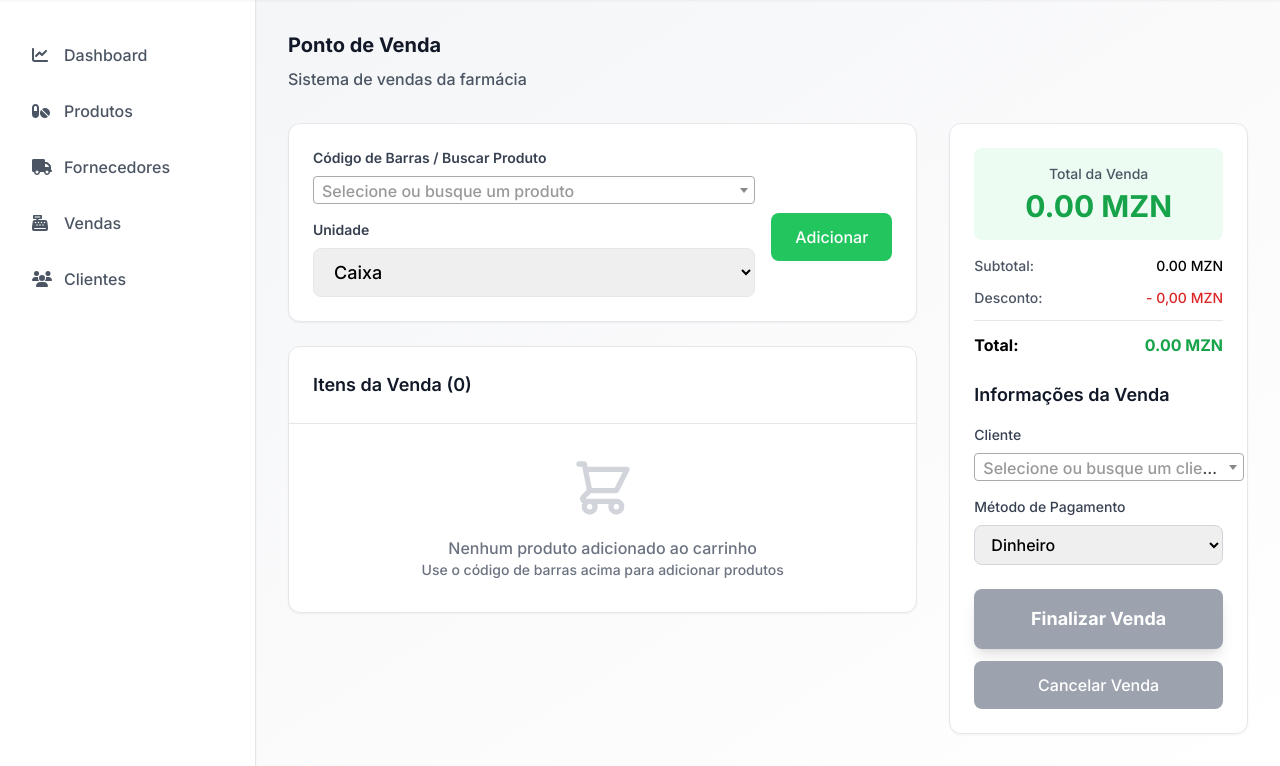
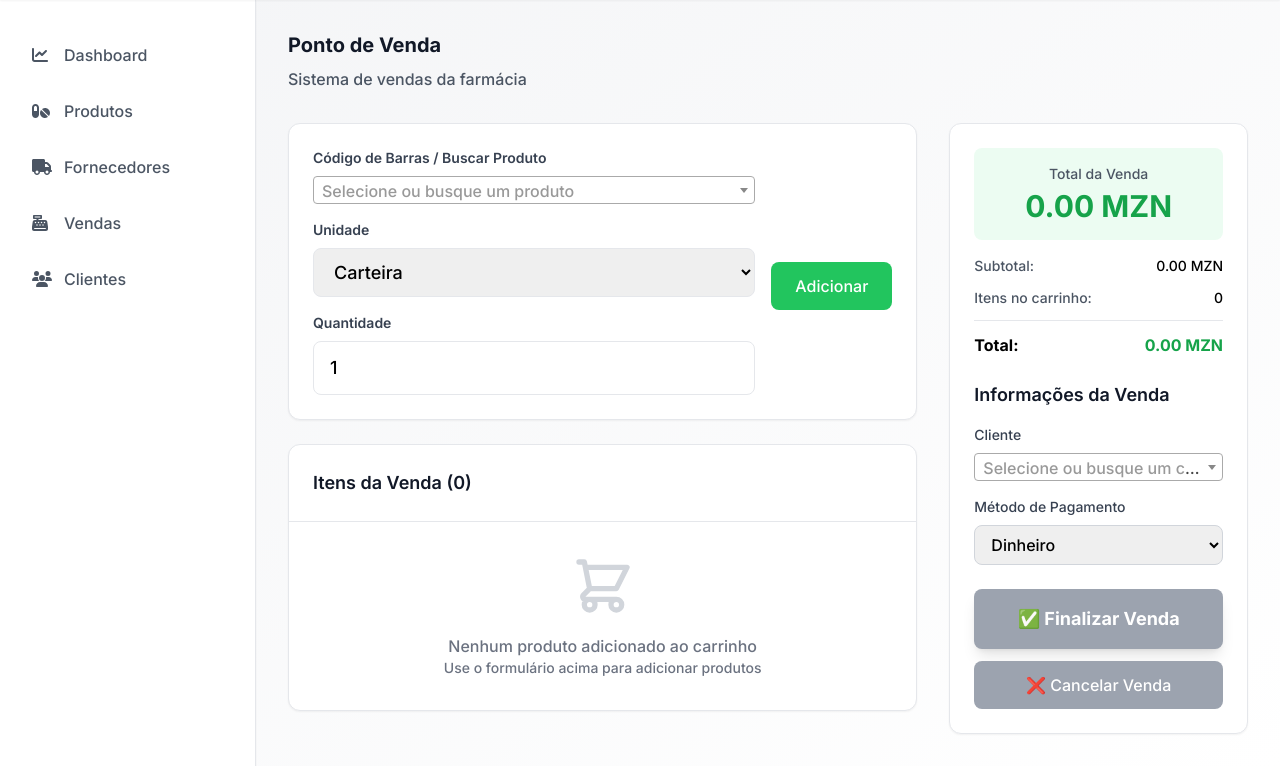
Before and after one commit to yrnsaraiva/pharmaSys, a Django app: page /vendas/criar/ in a window 1280 px wide. Shown: the part 65-831 px from the top of the page. Run offline with Django 5.2, Linux system fonts and the light colour scheme; a user stored in the database is signed in; data comes from the database, SQL or seed files in the repository; some libraries are stand-ins or nearby versions.

Commit message:
tela_vendas

```diff
--- a/vendas/templates/vendas/criar_venda.html
+++ b/vendas/templates/vendas/criar_venda.html
@@ -28,10 +28,21 @@
                                             required>
                                         <option value="" disabled selected>Selecione ou busque um produto</option>
                                         {% for produto in produtos %}
-                                            <option value="{{ produto.id }}">{{ produto.nome }}
-                                                - {{ produto.codigo_barras }}</option>
+                                            <!-- ✅ CORREÇÃO: Verificar se produto tem nome -->
+                                            {% if produto.nome %}
+                                            <option value="{{ produto.id }}"
+                                                    data-preco-venda="{{ produto.preco_venda|default:0 }}"
+                                                    data-preco-carteira="{{ produto.preco_carteira_calculado|default:0 }}"
+                                                    data-carteiras-caixa="{{ produto.carteiras_por_caixa|default:1 }}">
+                                                {{ produto.nome }} - {{ produto.codigo_barras|default:"Sem código" }}
+                                                (Estoque: {{ produto.estoque_total|default:0 }})
+                                            </option>
+                                            {% endif %}
+                                        {% empty %}
+                                            <option value="">Nenhum produto cadastrado</option>
                                         {% endfor %}
                                     </select>
+
                                     <label class="block text-sm font-semibold text-gray-700 mt-4 mb-2">
                                         Unidade
                                     </label>
@@ -39,8 +50,16 @@
                                             class="w-full px-4 py-3 border border-pharmacy-gray rounded-lg focus:ring-2 focus:ring-pharmacy-green focus:border-transparent transition-all text-lg"
                                             required>
                                         <option value="caixa">Caixa</option>
-                                        <option value="carteira">Carteira</option>
+                                        <option value="carteira" selected>Carteira</option>
                                     </select>
+
+                                    <!-- ✅ ADICIONAR: Campo de quantidade -->
+                                    <label class="block text-sm font-semibold text-gray-700 mt-4 mb-2">
+                                        Quantidade
+                                    </label>
+                                    <input type="number" name="quantidade" value="1" min="1"
+                                           class="w-full px-4 py-3 border border-pharmacy-gray rounded-lg focus:ring-2 focus:ring-pharmacy-green focus:border-transparent transition-all text-lg"
+                                           required>
 
                                 </div>
                                 <button class="bg-pharmacy-green hover:bg-pharmacy-green-dark text-white px-6 py-3 rounded-lg transition-colors font-medium mt-7"
@@ -76,6 +95,9 @@
                                             Produto
                                         </th>
                                         <th class="px-6 py-3 text-center text-xs font-semibold text-gray-600 uppercase tracking-wider">
+                                            Unidade
+                                        </th>
+                                        <th class="px-6 py-3 text-center text-xs font-semibold text-gray-600 uppercase tracking-wider">
                                             Qtd
                                         </th>
                                         <th class="px-6 py-3 text-right text-xs font-semibold text-gray-600 uppercase tracking-wider">
@@ -91,33 +113,39 @@
                                     </thead>
                                     <tbody class="divide-y divide-pharmacy-gray">
                                     {% for produto in cart %}
+                                        <!-- ✅ CORREÇÃO: Verificar se produto tem dados -->
+                                        {% if produto.nome and produto.preco_venda is not None %}
                                         <tr>
                                             <td class="px-6 py-4 text-sm text-gray-700">
-                                                <div class="font-medium">{{ produto.nome }}</div>
-                                                <div class="text-xs text-gray-500">{{ produto.codigo_barras }}</div>
+                                                <div class="font-medium">{{ produto.nome|default:"Produto sem nome" }}</div>
+                                                <div class="text-xs text-gray-500">{{ produto.codigo_barras|default:"Sem código" }}</div>
+                                                <div class="text-xs text-gray-400">{{ produto.categoria_nome|default:"" }}</div>
+                                            </td>
+                                            <td class="px-6 py-4 text-center text-sm text-gray-600">
+                                                {{ produto.unidade|default:"carteira" }}
                                             </td>
                                             <td class="px-6 py-4 text-center">
                                                 <form method="POST" action="{% url 'atualizar_quantidade' produto.id %}"
                                                       class="flex items-center justify-center space-x-2">
                                                     {% csrf_token %}
-
                                                     <input type="number" name="quantidade"
-                                                           value="{{ produto.quantidade }}"
-                                                           min="1" class="w-12 text-center border rounded py-1"
+                                                           value="{{ produto.quantidade|default:1 }}"
+                                                           min="1" class="w-16 text-center border rounded py-1 px-2"
                                                            onchange="this.form.submit()">
                                                 </form>
                                             </td>
                                             <td class="px-6 py-4 text-right text-sm text-gray-700">
-                                                {{ produto.preco_venda|floatformat:2 }} MZN
+                                                {{ produto.preco_venda|default:0|floatformat:2 }} MZN
                                             </td>
                                             <td class="px-6 py-4 text-right text-sm text-gray-700 font-semibold">
-                                                {{ produto.subtotal|floatformat:2 }} MZN
+                                                {{ produto.subtotal|default:0|floatformat:2 }} MZN
                                             </td>
                                             <td class="px-6 py-4 text-center">
                                                 <form method="POST" action="{% url 'remover_produto' produto.id %}">
                                                     {% csrf_token %}
                                                     <button type="submit"
-                                                            class="text-red-600 hover:text-red-800 transition-colors">
+                                                            class="text-red-600 hover:text-red-800 transition-colors"
+                                                            title="Remover produto">
                                                         <svg class="w-5 h-5" fill="none" stroke="currentColor"
                                                              viewBox="0 0 24 24">
                                                             <path stroke-linecap="round" stroke-linejoin="round"
@@ -128,6 +156,18 @@
                                                 </form>
                                             </td>
                                         </tr>
+                                        {% else %}
+                                        <!-- ✅ CORREÇÃO: Mostrar produto inválido -->
+                                        <tr class="bg-red-50">
+                                            <td colspan="6" class="px-6 py-4 text-sm text-red-700 text-center">
+                                                ⚠️ Produto inválido no carrinho (ID: {{ produto.id }})
+                                                <form method="POST" action="{% url 'remover_produto' produto.id %}" class="inline">
+                                                    {% csrf_token %}
+                                                    <button type="submit" class="ml-2 text-red-800 underline">Remover</button>
+                                                </form>
+                                            </td>
+                                        </tr>
+                                        {% endif %}
                                     {% endfor %}
                                     </tbody>
                                 </table>
@@ -140,7 +180,7 @@
                                           d="M3 3h2l.4 2M7 13h10l4-8H5.4M7 13L5.4 5M7 13l-2.293 2.293c-.63.63-.184 1.707.707 1.707H17m0 0a2 2 0 100 4 2 2 0 000-4zm-8 2a2 2 0 11-4 0 2 2 0 014 0z"></path>
                                 </svg>
                                 <p>Nenhum produto adicionado ao carrinho</p>
-                                <p class="text-sm">Use o código de barras acima para adicionar produtos</p>
+                                <p class="text-sm">Use o formulário acima para adicionar produtos</p>
                             </div>
                         {% endif %}
                     </div>
@@ -153,7 +193,7 @@
                                 <div class="text-center">
                                     <div class="text-sm text-gray-600 mb-1">Total da Venda</div>
                                     <div class="text-3xl font-bold text-pharmacy-green-dark">
-                                        {{ total|floatformat:2 }} MZN
+                                        {{ total|default:0|floatformat:2 }} MZN
                                     </div>
                                 </div>
                             </div>
@@ -161,16 +201,16 @@
                             <div class="space-y-3">
                                 <div class="flex justify-between text-sm">
                                     <span class="text-gray-600">Subtotal:</span>
-                                    <span class="font-medium">{{ subtotal|floatformat:2 }} MZN</span>
+                                    <span class="font-medium">{{ subtotal|default:0|floatformat:2 }} MZN</span>
                                 </div>
                                 <div class="flex justify-between text-sm">
-                                    <span class="text-gray-600">Desconto:</span>
-                                    <span class="font-medium text-red-600">- 0,00 MZN</span>
+                                    <span class="text-gray-600">Itens no carrinho:</span>
+                                    <span class="font-medium">{{ cart|length }}</span>
                                 </div>
                                 <hr class="border-pharmacy-gray">
                                 <div class="flex justify-between font-bold">
                                     <span>Total:</span>
-                                    <span class="text-pharmacy-green-dark">{{ total|floatformat:2 }} MZN</span>
+                                    <span class="text-pharmacy-green-dark">{{ total|default:0|floatformat:2 }} MZN</span>
                                 </div>
                             </div>
                         </div>
@@ -184,13 +224,12 @@
                                 <label class="block text-sm font-medium text-gray-700 mb-2">
                                     Cliente
                                 </label>
-                                <select name="cliente" form="form_finalizar_venda" id="cliente-select">
+                                <select name="cliente" form="form_finalizar_venda" id="cliente-select" class="w-full">
                                     <option value="">Consumidor não identificado</option>
                                     {% for cliente in clientes %}
                                         <option value="{{ cliente.id }}">{{ cliente.nome }} - {{ cliente.telefone }}</option>
                                     {% endfor %}
                                 </select>
-
                             </div>
 
                             <!-- Seleção de Método de Pagamento -->
@@ -207,7 +246,6 @@
                                     {% endfor %}
                                 </select>
                             </div>
-
                         </div>
 
                         <div class="space-y-3" id="action-buttons">
@@ -216,7 +254,7 @@
                                 <button type="submit"
                                         class="w-full bg-pharmacy-green hover:bg-pharmacy-green-dark text-white py-4 rounded-lg font-bold text-lg transition-colors shadow-lg disabled:bg-gray-400 disabled:cursor-not-allowed"
                                         {% if not cart %}disabled{% endif %}>
-                                    Finalizar Venda
+                                    ✅ Finalizar Venda
                                 </button>
                             </form>
                             <form method="POST" action="{% url 'cancelar_venda' %}">
@@ -224,7 +262,7 @@
                                 <button type="submit"
                                         class="w-full bg-red-500 hover:bg-red-600 text-white py-3 rounded-lg font-medium transition-colors disabled:bg-gray-400 disabled:cursor-not-allowed"
                                         {% if not cart %}disabled{% endif %}>
-                                    Cancelar Venda
+                                    ❌ Cancelar Venda
                                 </button>
                             </form>
                         </div>
@@ -234,22 +272,32 @@
         </div>
     </div>
 
-
     <script>
         $(document).ready(function () {
             $('#cliente-select').select2({
                 placeholder: 'Selecione ou busque um cliente',
-                allowClear: true
+                allowClear: true,
+                width: '100%'
             });
 
             $('#produto-select').select2({
                 placeholder: 'Selecione ou busque um produto',
-                allowClear: true
+                allowClear: true,
+                width: '100%'
             });
+
+            // ✅ DEBUG: Log dos produtos disponíveis
+            console.log("📦 Produtos disponíveis:", {{ productos|length }});
+            {% for produto in productos %}
+                console.log("   - {{ produto.nome }}: {{ produto.preco_venda|default:"SEM PREÇO" }}");
+            {% endfor %}
+
+            // ✅ DEBUG: Log do carrinho
+            console.log("🛒 Carrinho atual:", {{ cart|length }});
+            {% for item in cart %}
+                console.log("   - {{ item.nome|default:"SEM NOME" }}: {{ item.preco_venda|default:"SEM PREÇO" }}");
+            {% endfor %}
         });
-
     </script>
 
-
-
 {% endblock %}
```
